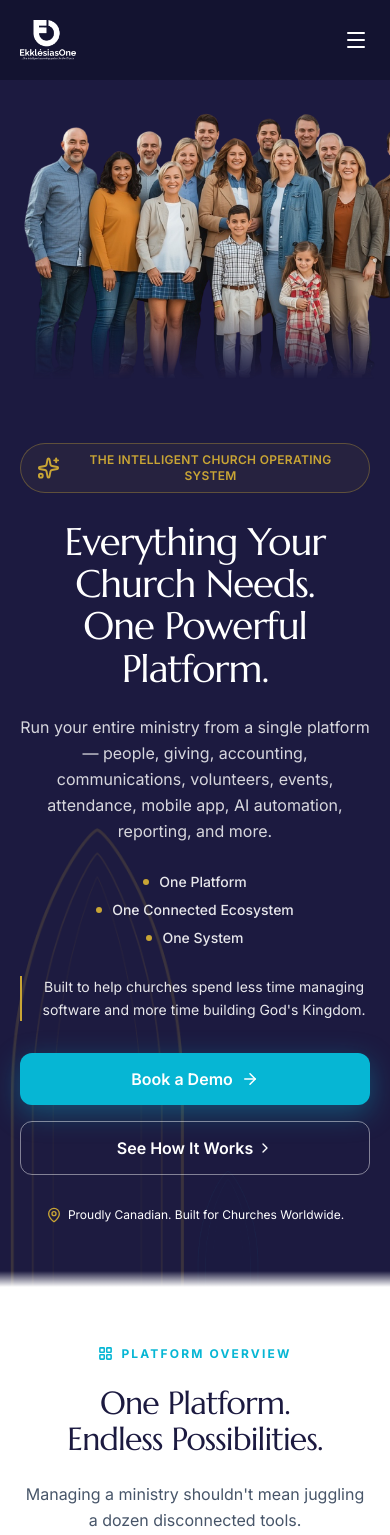
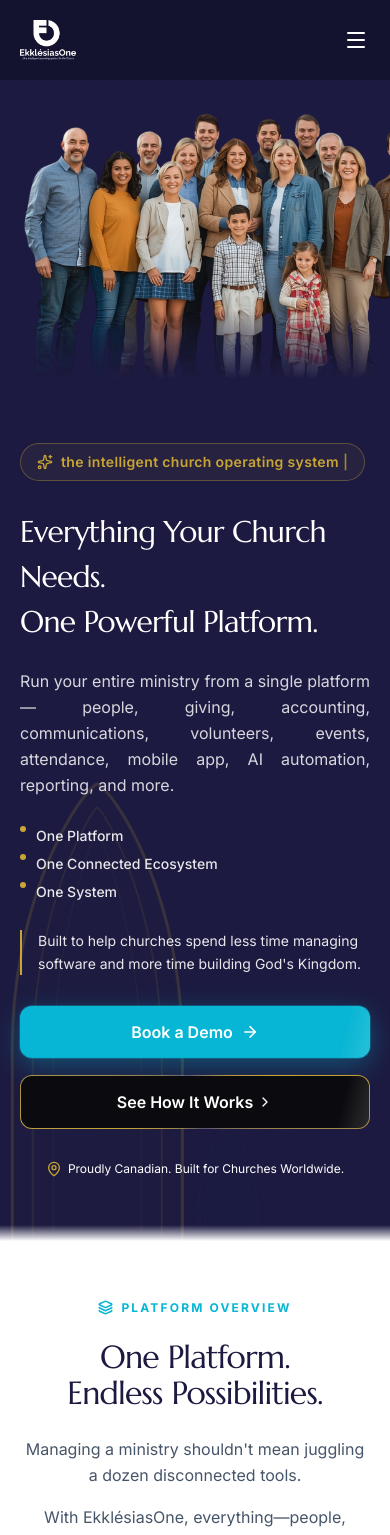
Before and after one commit to Mern-Unbeatable/habibi_cli, a React (Vite) app: page / in a window 390 px wide. Shown: the top 1535 px of the page. Built offline with nearby package versions, Linux system fonts and the light colour scheme.

Commit message:
Add GSAP for animations, implement TextType component, and enhance landing page styles

```diff
--- a/package.json
+++ b/package.json
@@ -12,6 +12,7 @@
   "dependencies": {
     "@tailwindcss/vite": "^4.1.18",
     "framer-motion": "^12.42.2",
+    "gsap": "^3.15.0",
     "lenis": "^1.3.17",
     "lucide": "^0.562.0",
     "lucide-react": "^0.562.0",
--- a/src/Components/landing/Contact.jsx
+++ b/src/Components/landing/Contact.jsx
@@ -26,7 +26,7 @@
   };
 
   return (
-    <section ref={scope} id="contact" className="py-24 lg:py-28 bg-cream">
+    <section ref={scope} id="contact" className="py-14 lg:py-20 bg-cream">
       <div className="max-w-6xl mx-auto px-5 sm:px-6 lg:px-8">
         <SectionHeading
           eyebrow="Contact"
@@ -35,7 +35,7 @@
         />
 
         <div className="grid lg:grid-cols-5 gap-8 items-stretch">
-          <div data-reveal className="lg:col-span-2 bg-primary rounded-[2rem] p-8 sm:p-10 text-white flex flex-col">
+          <div data-reveal className="lg:col-span-2 bg-primary rounded-[2rem] p-4 md:p-6 lg:p-8 sm:p-10 text-white flex flex-col">
             <h3 className="font-display font-bold text-2xl mb-3">Contact Information</h3>
             <p className="text-white/70 leading-relaxed mb-9">
               Reach out through any channel — our support team is made up of
@@ -57,7 +57,7 @@
             </div>
           </div>
 
-          <div data-reveal data-delay="0.15" className="lg:col-span-3 bg-white rounded-[2rem] border border-slate-200 shadow-soft p-8 sm:p-10">
+          <div data-reveal data-delay="0.15" className="lg:col-span-3 bg-white rounded-[2rem] border border-slate-200 shadow-soft p-6  md:p-6 lg:p-8">
             <form onSubmit={handleSubmit} className="space-y-6">
               <div className="grid sm:grid-cols-2 gap-6">
                 <div>
--- a/src/Components/landing/Hero.jsx
+++ b/src/Components/landing/Hero.jsx
@@ -4,7 +4,7 @@
 import HERO_GROUP_IMAGE from "../../assets/Everything.png";
 import ARCH_IMAGE from "../../assets/Arch.png";
 import VECTOR_IMAGE from "../../assets/Vector.png";
-
+import TextType from "../ui/TextType";
 const EASE = [0.22, 0.61, 0.36, 1];
 
 const copyContainer = {
@@ -19,6 +19,11 @@
 
 const BULLETS = ["One Platform", "One Connected Ecosystem", "One System"];
 
+const HERO_BADGE_TEXT = [
+  "The Intelligent Church Operating System",
+  "The Intelligent Church Operating System",
+  "The Intelligent Church Operating System ",
+];
 const ChurchArchGraphic = () => (
   <div className="absolute left-0 bottom-0 z-[1] flex items-end pointer-events-none select-none max-h-[90%]">
     <img
@@ -65,19 +70,31 @@
           variants={copyContainer}
           initial="hidden"
           animate="visible"
-          className="max-w-xl lg:max-w-2xl text-center lg:text-left"
+          className="max-w-xl lg:max-w-2xl text-left lg:text-left"
         >
           <motion.p
             variants={copyItem}
-            className="inline-flex items-center gap-2 px-4 py-2 rounded-full border border-[#C9A535]/35 bg-[#C9A535]/6 text-[#C9A535] text-xs sm:text-sm font-semibold tracking-wide mb-7"
+            className="inline-flex items-center gap-2 px-4 py-2 rounded-full border border-[#C9A535]/35 bg-[#C9A535]/6 text-[#C9A535] text-sm font-semibold tracking-wide mb-7"
           >
-            <Sparkles />
-            THE INTELLIGENT CHURCH OPERATING SYSTEM
+            <Sparkles size={16} aria-hidden="true" />
+            <TextType
+              as="span"
+              text={HERO_BADGE_TEXT}
+              typingSpeed={45}
+              pauseDuration={1800}
+              deletingSpeed={25}
+              showCursor
+              cursorCharacter="|"
+              cursorClassName="text-[#C9A535]"
+              className="lowercase sm:uppercase"
+              textColors={["#C9A535"]}
+              startOnVisible
+              loop
+            />
           </motion.p>
-
           <motion.h1
             variants={copyItem}
-            className="font-marcellus font-normal text-white text-[2.4rem] leading-[1.1] sm:text-5xl lg:text-[3.25rem] xl:text-[3.5rem] tracking-tight mb-6"
+            className="font-marcellus font-normal text-white text-left text-3xl  leading-[1.5] md:leading-[1.1] sm:text-5xl lg:text-[3.25rem] xl:text-[3.5rem] tracking-tight mb-6"
           >
             Everything Your Church Needs.
             <br />
@@ -86,11 +103,11 @@
 
           <motion.p
             variants={copyItem}
-            className="text-base sm:text-lg leading-relaxed max-w-xl mx-auto lg:mx-0 mb-7 text-white/82"
+            className="text-base sm:text-lg leading-relaxed max-w-xl mb-7 text-justify text-white/82"
           >
-            Run your entire ministry from a single platform — people, giving, accounting,
-            communications, volunteers, events, attendance, mobile app, AI automation,
-            reporting, and more.
+            Run your entire ministry from a single platform — people, giving,
+            accounting, communications, volunteers, events, attendance, mobile
+            app, AI automation, reporting, and more.
           </motion.p>
 
           <motion.ul
@@ -98,7 +115,10 @@
             className="space-y-2 mb-7 text-sm sm:text-base font-medium text-[#C9A535]"
           >
             {BULLETS.map((item) => (
-              <li key={item} className="flex items-center gap-2.5 justify-center text-[#FFFFFFE5] lg:justify-start">
+              <li
+                key={item}
+                className="flex items-start md:items-center gap-2.5 justify-start md:justify-center text-[#FFFFFFE5] lg:justify-start"
+              >
                 <span className="inline-block w-1.5 h-1.5 rounded-full shrink-0 bg-[#C9A535]" />
                 {item}
               </li>
@@ -109,8 +129,8 @@
             variants={copyItem}
             className="text-sm sm:text-base  leading-relaxed max-w-xl mx-auto lg:mx-0 mb-8 pl-4 border-l-2 border-[#C9A535] text-[#FFFFFFE5]"
           >
-            Built to help churches spend less time managing software and more time building
-            God&apos;s Kingdom.
+            Built to help churches spend less time managing software and more
+            time building God&apos;s Kingdom.
           </motion.blockquote>
 
           <motion.div
@@ -121,22 +141,26 @@
               href={CHURCH_LOGIN_URL}
               target="_blank"
               rel="noopener noreferrer"
-              className="group w-full sm:w-auto px-8 py-3.5 rounded-xl font-semibold text-base sm:text-lg bg-primary hover:bg-[#05a3bd] text-white shadow-[0_8px_28px_rgba(6,182,212,0.35)] transition-all hover:-translate-y-0.5 flex items-center justify-center gap-2 no-underline"
+              className="animate-pulse-glow animate-shimmer group relative w-full sm:w-auto px-8 py-3.5 rounded-xl font-semibold text-base sm:text-lg bg-primary hover:bg-[#05a3bd] text-white shadow-[0_8px_28px_rgba(6,182,212,0.35)] transition-all duration-300 hover:-translate-y-1 hover:scale-[1.03] flex items-center justify-center gap-2 no-underline"
             >
-              Book a Demo
+              <span className="relative z-10">Book a Demo</span>
               <ArrowRight
                 size={18}
-                className="transition-transform group-hover:translate-x-1"
+                className="relative z-10 transition-transform duration-300 group-hover:translate-x-1.5 group-hover:scale-110"
               />
             </a>
+
             <a
               href={MEMBER_LOGIN_URL}
               target="_blank"
               rel="noopener noreferrer"
-              className="w-full sm:w-auto px-8 py-3.5 rounded-xl font-semibold text-base sm:text-lg bg-transparent text-white border border-white/45 hover:border-[#C9A535] hover:text-[#C9A535] transition-all hover:-translate-y-0.5 flex items-center justify-center gap-1 no-underline"
+              className="animate-border-gradient animate-shimmer group relative w-full sm:w-auto px-8 py-3.5 rounded-xl font-semibold text-base sm:text-lg text-white hover:text-[#C9A535] transition-all duration-300 hover:-translate-y-1 hover:scale-[1.03] flex items-center justify-center gap-1 no-underline"
             >
-              See How It Works
-              <ChevronRight size={16} />
+              <span className="relative z-10">See How It Works</span>
+              <ChevronRight
+                size={16}
+                className="relative z-10 transition-transform duration-300 group-hover:translate-x-1.5 group-hover:rotate-12"
+              />
             </a>
           </motion.div>
 
--- a/src/Components/landing/TrustedBy.jsx
+++ b/src/Components/landing/TrustedBy.jsx
@@ -1,4 +1,4 @@
-import { Check, CheckCircle2, LayoutGrid } from "lucide-react";
+import { Check, CheckCircle2, Layers, LayoutGrid } from "lucide-react";
 import useReveal from "../../hooks/useReveal";
 import ONE_PLATFORM_IMAGE from "../../assets/One_Platform.png";
 
@@ -30,7 +30,7 @@
               className="inline-flex items-center gap-2 text-xs sm:text-sm font-bold uppercase tracking-[0.18em] mb-6"
               style={{ color: "#06B6D4" }}
             >
-              <LayoutGrid size={15} strokeWidth={2.5} />
+              <Layers  size={15} strokeWidth={2.5} />
               Platform Overview
             </p>
 
--- /dev/null
+++ b/src/Components/ui/TextType.css
@@ -0,0 +1,14 @@
+.text-type {
+  display: inline-block;
+  white-space: pre-wrap;
+}
+
+.text-type__cursor {
+  margin-left: 0.25rem;
+  display: inline-block;
+  opacity: 1;
+}
+
+.text-type__cursor--hidden {
+  display: none;
+}
--- /dev/null
+++ b/src/Components/ui/TextType.jsx
@@ -0,0 +1,171 @@
+import { useEffect, useRef, useState, createElement, useMemo, useCallback } from "react";
+import { gsap } from "gsap";
+import "./TextType.css";
+
+const TextType = ({
+  text,
+  as: Component = "div",
+  typingSpeed = 50,
+  initialDelay = 0,
+  pauseDuration = 2000,
+  deletingSpeed = 30,
+  loop = true,
+  className = "",
+  showCursor = true,
+  hideCursorWhileTyping = false,
+  cursorCharacter = "|",
+  cursorClassName = "",
+  cursorBlinkDuration = 0.5,
+  textColors = [],
+  variableSpeed,
+  onSentenceComplete,
+  startOnVisible = false,
+  reverseMode = false,
+  ...props
+}) => {
+  const [displayedText, setDisplayedText] = useState("");
+  const [currentCharIndex, setCurrentCharIndex] = useState(0);
+  const [isDeleting, setIsDeleting] = useState(false);
+  const [currentTextIndex, setCurrentTextIndex] = useState(0);
+  const [isVisible, setIsVisible] = useState(!startOnVisible);
+  const cursorRef = useRef(null);
+  const containerRef = useRef(null);
+
+  const textArray = useMemo(() => (Array.isArray(text) ? text : [text]), [text]);
+
+  const getRandomSpeed = useCallback(() => {
+    if (!variableSpeed) return typingSpeed;
+    const { min, max } = variableSpeed;
+    return Math.random() * (max - min) + min;
+  }, [variableSpeed, typingSpeed]);
+
+  const getCurrentTextColor = () => {
+    if (textColors.length === 0) return "inherit";
+    return textColors[currentTextIndex % textColors.length];
+  };
+
+  useEffect(() => {
+    if (!startOnVisible || !containerRef.current) return;
+
+    const observer = new IntersectionObserver(
+      (entries) => {
+        entries.forEach((entry) => {
+          if (entry.isIntersecting) {
+            setIsVisible(true);
+          }
+        });
+      },
+      { threshold: 0.1 }
+    );
+
+    observer.observe(containerRef.current);
+    return () => observer.disconnect();
+  }, [startOnVisible]);
+
+  useEffect(() => {
+    if (showCursor && cursorRef.current) {
+      gsap.set(cursorRef.current, { opacity: 1 });
+      gsap.to(cursorRef.current, {
+        opacity: 0,
+        duration: cursorBlinkDuration,
+        repeat: -1,
+        yoyo: true,
+        ease: "power2.inOut",
+      });
+    }
+  }, [showCursor, cursorBlinkDuration]);
+
+  useEffect(() => {
+    if (!isVisible) return;
+
+    let timeout;
+    const currentText = textArray[currentTextIndex];
+    const processedText = reverseMode ? currentText.split("").reverse().join("") : currentText;
+
+    const executeTypingAnimation = () => {
+      if (isDeleting) {
+        if (displayedText === "") {
+          setIsDeleting(false);
+          if (currentTextIndex === textArray.length - 1 && !loop) {
+            return;
+          }
+
+          if (onSentenceComplete) {
+            onSentenceComplete(textArray[currentTextIndex], currentTextIndex);
+          }
+
+          setCurrentTextIndex((prev) => (prev + 1) % textArray.length);
+          setCurrentCharIndex(0);
+          timeout = setTimeout(() => {}, pauseDuration);
+        } else {
+          timeout = setTimeout(() => {
+            setDisplayedText((prev) => prev.slice(0, -1));
+          }, deletingSpeed);
+        }
+      } else if (currentCharIndex < processedText.length) {
+        timeout = setTimeout(
+          () => {
+            setDisplayedText((prev) => prev + processedText[currentCharIndex]);
+            setCurrentCharIndex((prev) => prev + 1);
+          },
+          variableSpeed ? getRandomSpeed() : typingSpeed
+        );
+      } else if (textArray.length >= 1) {
+        if (!loop && currentTextIndex === textArray.length - 1) return;
+        timeout = setTimeout(() => {
+          setIsDeleting(true);
+        }, pauseDuration);
+      }
+    };
+
+    if (currentCharIndex === 0 && !isDeleting && displayedText === "") {
+      timeout = setTimeout(executeTypingAnimation, initialDelay);
+    } else {
+      executeTypingAnimation();
+    }
+
+    return () => clearTimeout(timeout);
+  }, [
+    currentCharIndex,
+    displayedText,
+    isDeleting,
+    typingSpeed,
+    deletingSpeed,
+    pauseDuration,
+    textArray,
+    currentTextIndex,
+    loop,
+    initialDelay,
+    isVisible,
+    reverseMode,
+    variableSpeed,
+    onSentenceComplete,
+    getRandomSpeed,
+  ]);
+
+  const shouldHideCursor =
+    hideCursorWhileTyping &&
+    (currentCharIndex < textArray[currentTextIndex].length || isDeleting);
+
+  return createElement(
+    Component,
+    {
+      ref: containerRef,
+      className: `text-type ${className}`,
+      ...props,
+    },
+    <span className="text-type__content" style={{ color: getCurrentTextColor() || "inherit" }}>
+      {displayedText}
+    </span>,
+    showCursor && (
+      <span
+        ref={cursorRef}
+        className={`text-type__cursor ${cursorClassName} ${shouldHideCursor ? "text-type__cursor--hidden" : ""}`}
+      >
+        {cursorCharacter}
+      </span>
+    )
+  );
+};
+
+export default TextType;
--- a/src/index.css
+++ b/src/index.css
@@ -122,3 +122,78 @@
 .marquee-col-down:hover {
   animation-play-state: paused;
 }
+
+
+/* Shimmer sweep effect */
+@keyframes shimmer {
+  0% { transform: translateX(-100%) skewX(-15deg); }
+  100% { transform: translateX(200%) skewX(-15deg); }
+}
+
+/* Pulse glow */
+@keyframes pulseGlow {
+  0%, 100% {
+    box-shadow: 0 8px 28px rgba(6, 182, 212, 0.35),
+                0 0 0 0 rgba(6, 182, 212, 0.4);
+  }
+  50% {
+    box-shadow: 0 8px 28px rgba(6, 182, 212, 0.55),
+                0 0 0 12px rgba(6, 182, 212, 0);
+  }
+}
+
+/* Animated gradient border */
+@keyframes borderRotate {
+  0% { --angle: 0deg; }
+  100% { --angle: 360deg; }
+}
+
+@property --angle {
+  syntax: '<angle>';
+  initial-value: 0deg;
+  inherits: false;
+}
+
+/* Breathing float */
+@keyframes breathe {
+  0%, 100% { transform: translateY(0); }
+  50% { transform: translateY(-2px); }
+}
+
+.animate-shimmer {
+  position: relative;
+  overflow: hidden;
+}
+.animate-shimmer::after {
+  content: '';
+  position: absolute;
+  top: 0; left: 0;
+  width: 50%; height: 100%;
+  background: linear-gradient(
+    90deg,
+    transparent,
+    rgba(255, 255, 255, 0.35),
+    transparent
+  );
+  animation: shimmer 2.5s infinite;
+}
+
+.animate-pulse-glow {
+  animation: pulseGlow 2.2s ease-in-out infinite, breathe 3s ease-in-out infinite;
+}
+
+.animate-border-gradient {
+  position: relative;
+  background:
+    linear-gradient(#0b0b0f, #0b0b0f) padding-box,
+    conic-gradient(
+      from var(--angle),
+      #C9A535 0%,
+      #ffffff40 25%,
+      #C9A535 50%,
+      #ffffff40 75%,
+      #C9A535 100%
+    ) border-box;
+  border: 1.5px solid transparent;
+  animation: borderRotate 4s linear infinite, breathe 3.5s ease-in-out infinite;
+}
```
Also changed, not shown: 1 other file (tests, documents, lock files or other folders).
